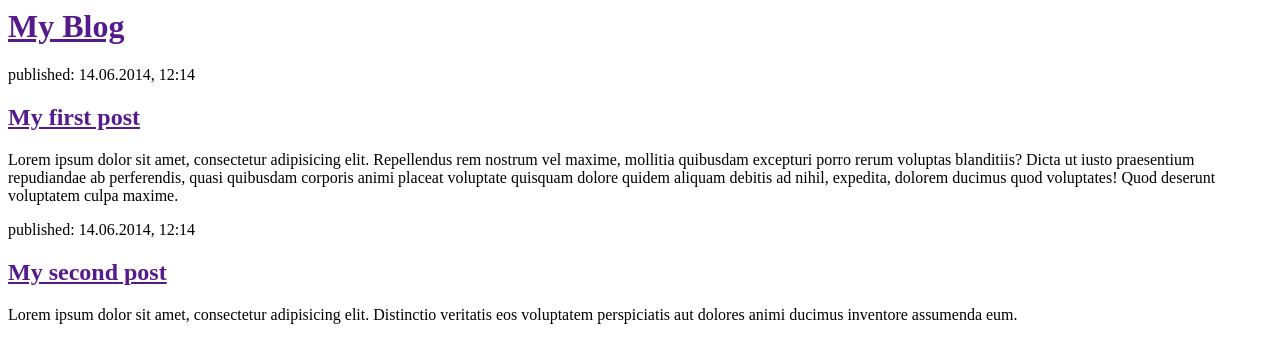
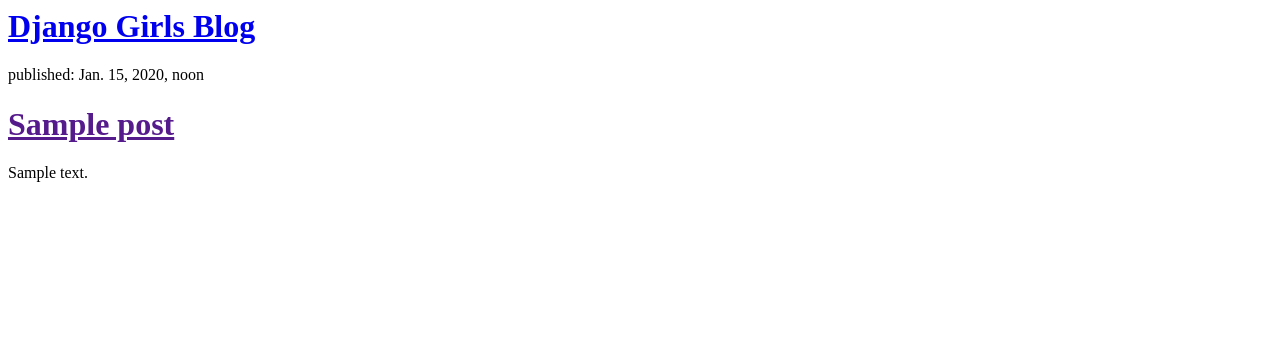
Before and after one commit to ReshetiloI/my_blog, a Django app: template blog/templates/blog/post_list.html in a window 1280 px wide. Shown: the top 363 px of the page. Run offline with Django 3.2, Linux system fonts and the light colour scheme; the template is opened without the code that fills it: values that come from a table or form of the project are taken from there, others are empty; tables that the repository leaves empty hold one stand-in row (values such as "Sample post").

Commit message:
Third commit

```diff
--- a/blog/templates/blog/post_list.html
+++ b/blog/templates/blog/post_list.html
@@ -3,20 +3,17 @@
         <title>My blog</title>
     </head>
     <body>
-        <div>
-            <h1><a href="">My Blog</a></h1>
-        </div>
+    	<div>
+    	    <h1><a href="/">Django Girls Blog</a></h1>
+    	</div>
 
-        <div>
-            <p>published: 14.06.2014, 12:14</p>
-            <h2><a href="">My first post</a></h2>
-            <p>Lorem ipsum dolor sit amet, consectetur adipisicing elit. Repellendus rem nostrum vel maxime, mollitia quibusdam excepturi porro rerum voluptas blanditiis? Dicta ut iusto praesentium repudiandae ab perferendis, quasi quibusdam corporis animi placeat voluptate quisquam dolore quidem aliquam debitis ad nihil, expedita, dolorem ducimus quod voluptates! Quod deserunt voluptatem culpa maxime.</p>
-        </div>
-
-        <div>
-            <p>published: 14.06.2014, 12:14</p>
-            <h2><a href="">My second post</a></h2>
-            <p>Lorem ipsum dolor sit amet, consectetur adipisicing elit. Distinctio veritatis eos voluptatem perspiciatis aut dolores animi ducimus inventore assumenda eum.</p>
+    	{% for post in posts %}
+    	    <div>
+    	        <p>published: {{ post.published_date }}</p>
+    	        <h1><a href="">{{ post.title }}</a></h1>
+    	        <p>{{ post.text|linebreaksbr }}</p>
+    	    </div>
+    	{% endfor %}
         </div>
     </body>
 </html>
--- a/blog/views.py
+++ b/blog/views.py
@@ -1,4 +1,7 @@
 from django.shortcuts import render
+from django.utils import timezone
+from .models import Post
 
 def post_list(request):
-    return render(request, 'blog/post_list.html', {})
+    posts = Post.objects.filter(published_date__lte=timezone.now()).order_by('published_date')
+    return render(request, 'blog/post_list.html', {'posts': posts})
```
